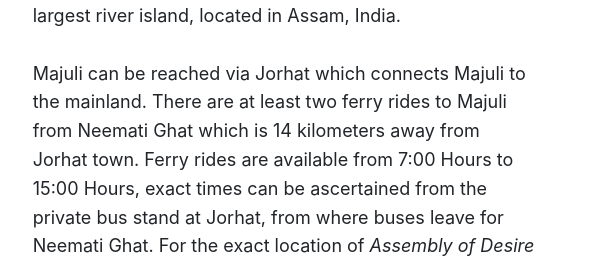
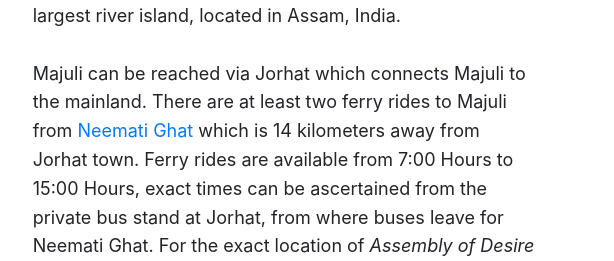
Before and after one commit to Medialabiitg/assemblyofdesire, a website with bundled scripts: page index.html in a window 1280 px wide. Shown: the part 2204-2465 px from the top of the page, 89-703 px from the left. Built offline with nearby package versions, Linux system fonts and the light colour scheme.

Commit message:
Update index.html

```diff
--- a/index.html
+++ b/index.html
@@ -109,7 +109,7 @@
                  <i>Assembly of Desire</i> will take place on Majuli, the world's largest river island, located in Assam, India.
                  <br> <br>
                  Majuli can be reached via Jorhat which connects Majuli to the mainland. There are at least two ferry rides to Majuli
-                 from <a href"https://www.google.co.in/maps/place/Nimati+ghat+ferry+service/@26.8609613,94.2434155,2428m/data=!3m1!1e3!4m5!3m4!1s0x3746db303f4ac0bb:0xbeb64fe67cb49313!8m2!3d26.8615746!4d94.2419913" target="_blank">Neemati Ghat </a> which is 14 kilometers away from Jorhat town. Ferry rides are available from 7:00 Hours to 15:00 Hours,
+                 from <a href = "https://www.google.co.in/maps/place/Nimati+ghat+ferry+service/@26.8609613,94.2434155,2428m/data=!3m1!1e3!4m5!3m4!1s0x3746db303f4ac0bb:0xbeb64fe67cb49313!8m2!3d26.8615746!4d94.2419913" target="_blank">Neemati Ghat </a> which is 14 kilometers away from Jorhat town. Ferry rides are available from 7:00 Hours to 15:00 Hours,
                  exact times can be ascertained from the private bus stand at Jorhat, from where buses leave for Neemati Ghat.
                  For the exact location of <i>Assembly of Desire</i> on the island, use the <a href="https://www.google.co.in/maps/place/Camping+Resort,+Majuli/@26.9810548,94.1733697,303m/data=!3m1!1e3!4m5!3m4!1s0x3746cf2478cf48e5:0x4813ddba5b0f37cb!8m2!3d26.981208!4d94.1735199" target="_blank">Google Map link</a>.
                                    <br><br>
```
